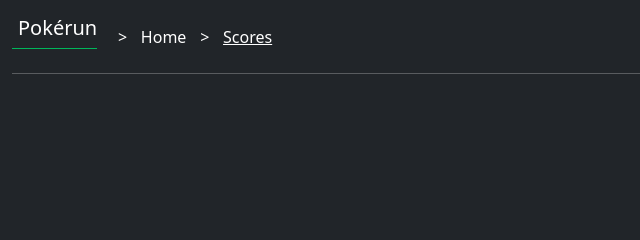
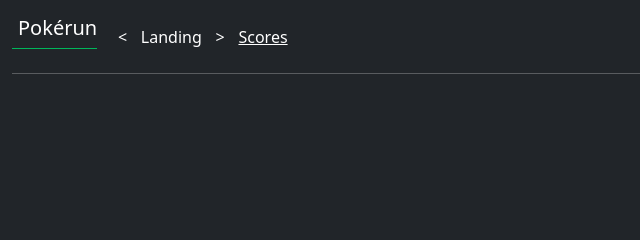
Before and after one commit to BrtWilson/startup240, a plain HTML site: page scores.html in a window 1280 px wide. Shown: the top 240 px of the page, 0-640 px from the left. Drawn offline with nearby package versions, Linux system fonts and the light colour scheme.

Commit message:
minor change to scores path

```diff
--- a/scores.html
+++ b/scores.html
@@ -19,8 +19,8 @@
             <nav class="navbar fixed navbar-dark">
                 <a class="navbar-brand" href="#">Pok&#xE9run</a>
                 <menu class="navbar-nav">
-                    <li class="nav-item">>&nbsp;</li>
-                    <li class="nav-item"><a href="home.html">Home</a></li>
+                    <li class="nav-item"><&nbsp;</li>
+                    <li class="nav-item"><a href="index.html">Landing</a></li>
                     <li class="nav-item">&nbsp;>&nbsp;</li>
                     <li class="nav-item" id="nav_active">Scores</li>
                 </menu>
```
